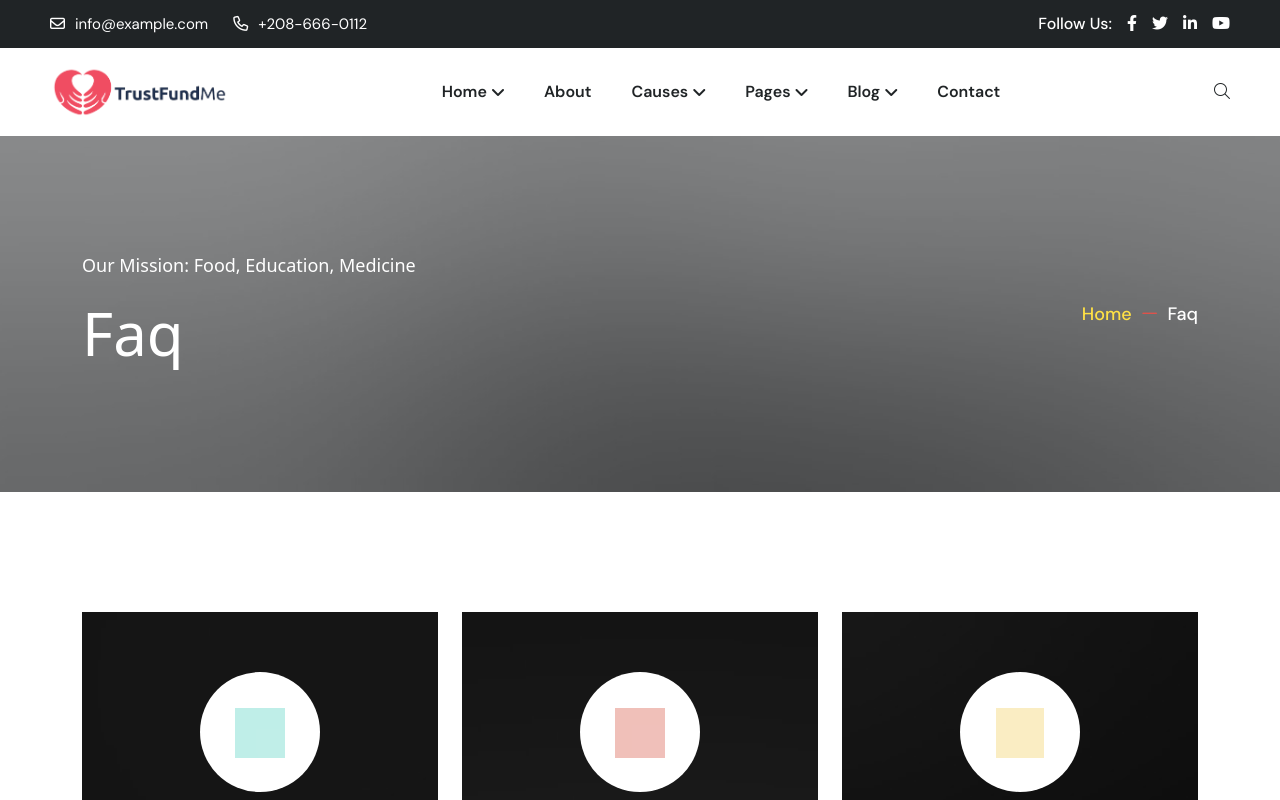
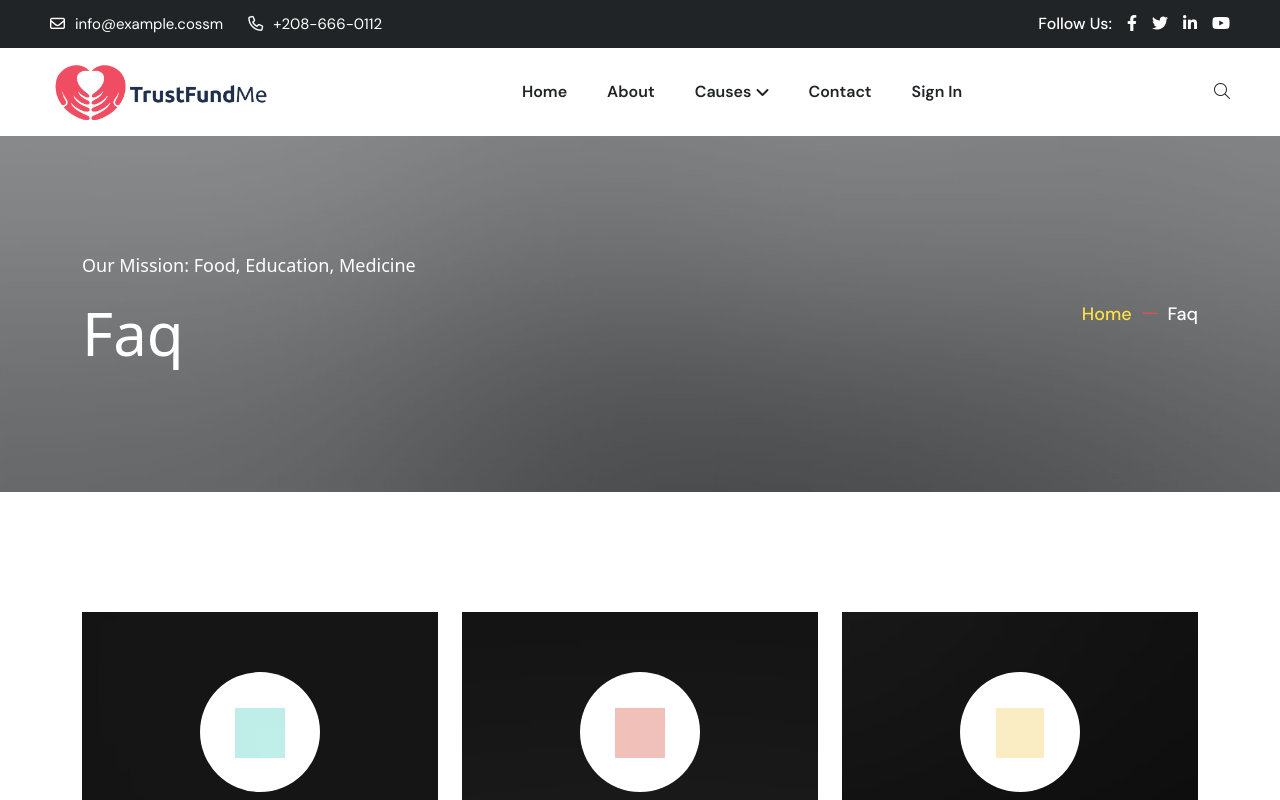
Before and after one commit to TrustFundMe/TrustFundMe-FE, a Next.js app: page /faq in a window 1280 px wide. Shown: the top 800 px of the page. Built offline with nearby package versions, Linux system fonts and the light colour scheme; a web font is replaced by a local one.

Commit message:
Feat: update header logo and add sign-in navigation

```diff
--- a/src/layout/Header.tsx
+++ b/src/layout/Header.tsx
@@ -32,9 +32,14 @@ const Logo = ({
   <Link href="/" className={className}>
     <Image
       src={`/assets/img/logo/${logo}`}
-      width={178}
-      height={54}
+      width={220}
+      height={67}
       alt="logo-img"
+      style={{
+        filter: logo.includes('white')
+          ? 'brightness(0) invert(1)'
+          : 'none'
+      }}
     />
   </Link>
 );
@@ -113,7 +118,7 @@ const Header2 = ({ open }: { open: () => void }) => (
                 icon: "far fa-envelope",
                 content: (
                   <a href="mailto:info@example.com" className="link">
-                    info@example.com
+                    info@example.csom
                   </a>
                 ),
               },
@@ -153,6 +158,11 @@ const Header2 = ({ open }: { open: () => void }) => (
                   <i className="ps-2 far fa-heart" />
                 </Link>
               </div>
+              <div className="header-button d-none d-sm-block ms-2">
+                <Link href="/sign-in" className="theme-btn transparent-btn">
+                  Sign In
+                </Link>
+              </div>
               <div className="header__hamburger d-xl-none my-auto">
                 <div className="sidebar__toggle" onClick={open}>
                   <i className="fas fa-bars" />
@@ -181,7 +191,7 @@ const Header3 = ({ open }: { open: () => void }) => {
                     icon: "far fa-envelope",
                     content: (
                       <a href="mailto:info@example.com" className="link">
-                        info@example.com
+                        info@example.cossm
                       </a>
                     ),
                   },
@@ -199,12 +209,12 @@ const Header3 = ({ open }: { open: () => void }) => {
         </div>
         <div id="header-sticky" className="header-1">
           <div className="main-logo">
-            <Logo />
+            <Logo logo="white-logo.png" />
           </div>
           <div className="container-fluid">
             <div className="mega-menu-wrapper">
               <div className="header-main">
-                <div className="logo d-none">
+                <div className="logo d-none" style={{ filter: "white-logo.png".includes('white') ? 'none' : 'brightness(0)' }}>
                   <Logo logo="black-logo.png" />
                 </div>
                 <div className="header-left">
@@ -312,6 +322,7 @@ const Header4 = ({ open }: { open: () => void }) => {
 };
 
 const HomeMenuItem = ({ n }: { n: number }) => (
+  // NOTE: Kept for minimal diff; now only used for Home 02.
   <div className="homemenu">
     <div className={`homemenu-thumb ${n > 1 ? "mb-15" : ""}`}>
       <Image
@@ -323,7 +334,7 @@ const HomeMenuItem = ({ n }: { n: number }) => (
         alt="logo-img"
       />
       <div className="demo-button">
-        <Link href={n === 1 ? "/" : `/index-${n}`} className="theme-btn">
+        <Link href={n === 2 ? "/" : `/index-${n}`} className="theme-btn">
           <span>View Demo</span>
         </Link>
       </div>
@@ -338,20 +349,8 @@ const Nav = () => (
   <div className="main-menu d-none d-xl-block">
     <nav id="mobile-menu">
       <ul>
-        <li className="has-dropdown menu-thumb">
-          <Link href="/">
-            Home
-            <i className="fas fa-angle-down" />
-          </Link>
-          <ul className="submenu has-homemenu">
-            <li>
-              <div className="homemenu-items">
-                {[1, 2, 3, 4].map((n) => (
-                  <HomeMenuItem key={n} n={n} />
-                ))}
-              </div>
-            </li>
-          </ul>
+        <li>
+          <Link href="/">Home</Link>
         </li>
         <li className="has-dropdown d-xl-none">
           <Link href="/team" className="border-none">
@@ -359,9 +358,9 @@ const Nav = () => (
             <i className="fas fa-angle-down" />
           </Link>
           <ul className="submenu">
-            {[1, 2, 3, 4].map((n) => (
+            {[2].map((n) => (
               <li key={n}>
-                <Link href={n === 1 ? "/index" : `/index-${n}`}>Home 0{n}</Link>
+                <Link href={n === 2 ? "/" : `/index-${n}`}>Home 0{n}</Link>
               </li>
             ))}
           </ul>
@@ -386,67 +385,11 @@ const Nav = () => (
             </li>
           </ul>
         </li>
-        <li className="has-dropdown">
-          <Link href="/news">
-            Pages
-            <i className="fas fa-angle-down" />
-          </Link>
-          <ul className="submenu">
-            <li className="has-dropdown">
-              <Link href="/event-details">
-                Events
-                <i className="fas fa-angle-down" />
-              </Link>
-              <ul className="submenu">
-                <li>
-                  <Link href="/events">Events</Link>
-                </li>
-                <li>
-                  <Link href="/event-details">Event Details</Link>
-                </li>
-              </ul>
-            </li>
-            <li className="has-dropdown">
-              <Link href="/team-details">
-                volunteer
-                <i className="fas fa-angle-down" />
-              </Link>
-              <ul className="submenu">
-                <li>
-                  <Link href="/team">Our volunteer</Link>
-                </li>
-                <li>
-                  <Link href="/team-details">volunteer Details</Link>
-                </li>
-              </ul>
-            </li>
-            <li>
-              <Link href="/faq">Faq's</Link>
-            </li>
-            <li>
-              <Link href="/404">404 Page</Link>
-            </li>
-          </ul>
-        </li>
-        <li className="has-dropdown">
-          <Link href="/news">
-            Blog
-            <i className="fas fa-angle-down" />
-          </Link>
-          <ul className="submenu">
-            <li>
-              <Link href="/news-grid">Blog Grid</Link>
-            </li>
-            <li>
-              <Link href="/news">Blog Standard</Link>
-            </li>
-            <li>
-              <Link href="/news-details">Blog Details</Link>
-            </li>
-          </ul>
+        <li>
+          <Link href="/contact">Contact</Link>
         </li>
         <li>
-          <Link href="/contact">Contact</Link>
+          <Link href="/sign-in">Sign In</Link>
         </li>
       </ul>
     </nav>
@@ -635,95 +578,11 @@ const MobileNav = () => {
                 <i className="far fa-plus" />
               </a>
             </li>
-            <li className="has-dropdown">
-              <Link href="/news">
-                Pages
-                <i className="fas fa-angle-down" />
-              </Link>
-              <ul className="submenu" style={show("Pages", activeMenu)}>
-                <li className="has-dropdown">
-                  <Link href="/event-details">
-                    Events
-                    <i className="fas fa-angle-down" />
-                  </Link>
-                  <ul className="submenu" style={show("Events", multiMenu)}>
-                    <li>
-                      <Link href="/events">Events</Link>
-                    </li>
-                    <li>
-                      <Link href="/event-details">Event Details</Link>
-                    </li>
-                  </ul>
-                  <a
-                    className="mean-expand"
-                    href="#"
-                    onClick={() => toggle("Events", setMultiMenu, multiMenu)}
-                  >
-                    <i className="far fa-plus" />
-                  </a>
-                </li>
-                <li className="has-dropdown">
-                  <Link href="/team-details">
-                    volunteer
-                    <i className="fas fa-angle-down" />
-                  </Link>
-                  <ul className="submenu" style={show("volunteer", multiMenu)}>
-                    <li>
-                      <Link href="/team">Our volunteer</Link>
-                    </li>
-                    <li>
-                      <Link href="/team-details">volunteer Details</Link>
-                    </li>
-                  </ul>
-                  <a
-                    className="mean-expand"
-                    href="#"
-                    onClick={() => toggle("volunteer", setMultiMenu, multiMenu)}
-                  >
-                    <i className="far fa-plus" />
-                  </a>
-                </li>
-                <li>
-                  <Link href="/faq">Faq's</Link>
-                </li>
-                <li>
-                  <Link href="/404">404 Page</Link>
-                </li>
-              </ul>
-              <a
-                className="mean-expand"
-                href="#"
-                onClick={() => toggle("Pages", setActiveMenu, activeMenu)}
-              >
-                <i className="far fa-plus" />
-              </a>
-            </li>
             <li>
-              <Link href="/news">
-                Blog
-                <i className="fas fa-angle-down" />
-              </Link>
-              <ul className="submenu" style={show("Blog", activeMenu)}>
-                <li>
-                  <Link href="/news-grid">Blog Grid</Link>
-                </li>
-                <li>
-                  <Link href="/news">Blog Standard</Link>
-                </li>
-                <li>
-                  <Link href="/news-details">Blog Details</Link>
-                </li>
-              </ul>
-              <a
-                className="mean-expand"
-                href="#"
-                onClick={() => toggle("Blog", setActiveMenu, activeMenu)}
-              >
-                <i className="far fa-plus" />
-              </a>
+              <Link href="/contact">Contact</Link>
             </li>
             <li className="mean-last">
-              <Link href="/contact">Contact</Link>
+              <Link href="/sign-in">Sign In</Link>
             </li>
           </ul>
         </nav>
```
